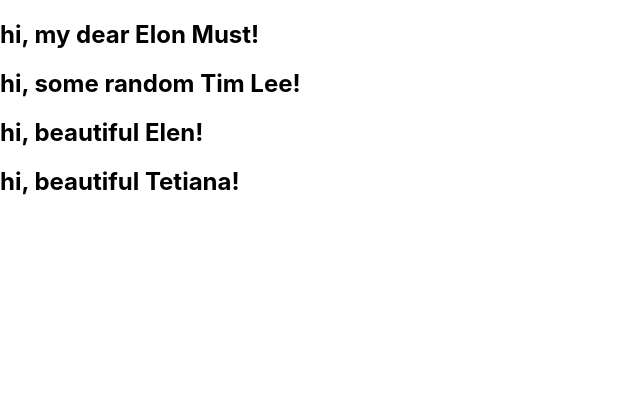
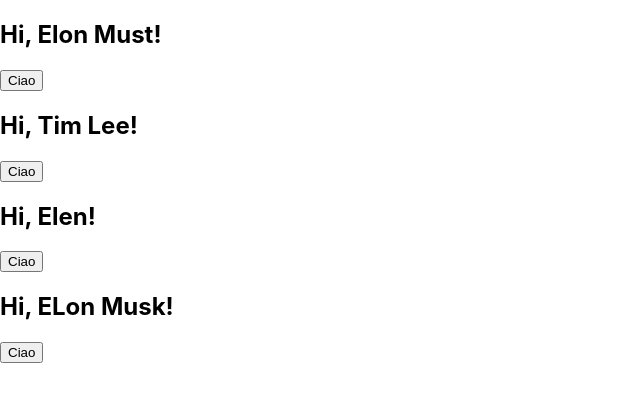
Before and after one commit to morghull/fm-react-app, a React (Create React App) app: page / in a window 1280 px wide. Shown: the top 402 px of the page, without its empty margins (0-640 px from the left). Built offline with nearby package versions, Linux system fonts and the light colour scheme.

Commit message:
add using component state

```diff
--- a/src/App.js
+++ b/src/App.js
@@ -1,15 +1,19 @@
 import logo from './logo.svg';
 import './App.css';
 import React from 'react';
-import Greeting from './components/Greeting';
+import Ciao from './components/Ciao';
 
 function App() {
+  const user = {
+    fname: 'ELon',
+    sname: 'Musk',
+  };
   return (
     <>
-      <Greeting prefix="hi, my dear" name="Elon Must" />
-      <Greeting prefix="hi, some random" name="Tim Lee" />
-      <Greeting prefix="hi, beautiful" name="Elen" />
-      <Greeting prefix="hi, beautiful" name="Tetiana" />
+      <Ciao name="Elon Must" />
+      <Ciao name="Tim Lee" />
+      <Ciao name="Elen" />
+      <Ciao name={`${user.fname} ${user.sname}`} />
     </>
   );
 }
--- /dev/null
+++ b/src/components/Ciao/index.jsx
@@ -0,0 +1,28 @@
+import { Component } from 'react';
+
+class Ciao extends Component {
+  constructor(props) {
+    super(props);
+    this.state = { isHi: true };
+  }
+  render() {
+    const { name } = this.props;
+    const { isHi } = this.state;
+    return (
+      <>
+        <h2>
+          {isHi ? 'Hi' : 'Bye'}, {name}!
+        </h2>
+        <button
+          onClick={() => {
+            this.setState({ isHi: !isHi });
+          }}
+        >
+          Ciao
+        </button>
+      </>
+    );
+  }
+}
+
+export default Ciao;
--- a/src/components/Greeting/index.jsx
+++ /dev/null
@@ -1,14 +0,0 @@
-import { Component } from 'react';
-
-class Greeting extends Component {
-  render() {
-    const { name, prefix } = this.props;
-    return (
-      <h2>
-        {prefix} {name}!
-      </h2>
-    );
-  }
-}
-
-export default Greeting;
```
